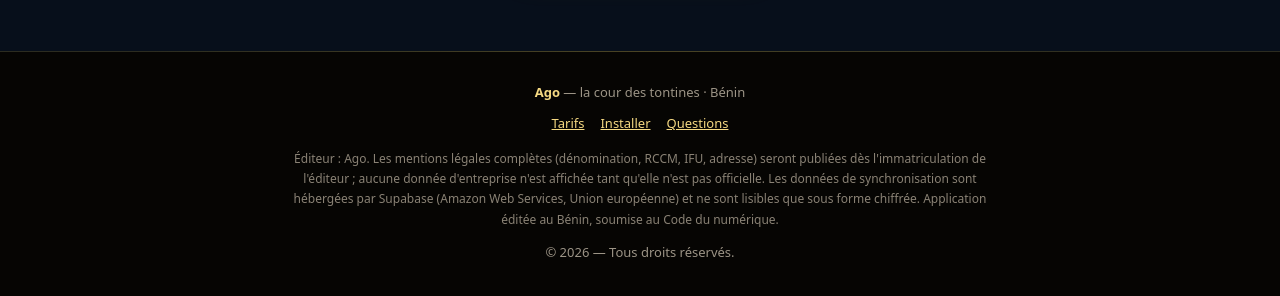
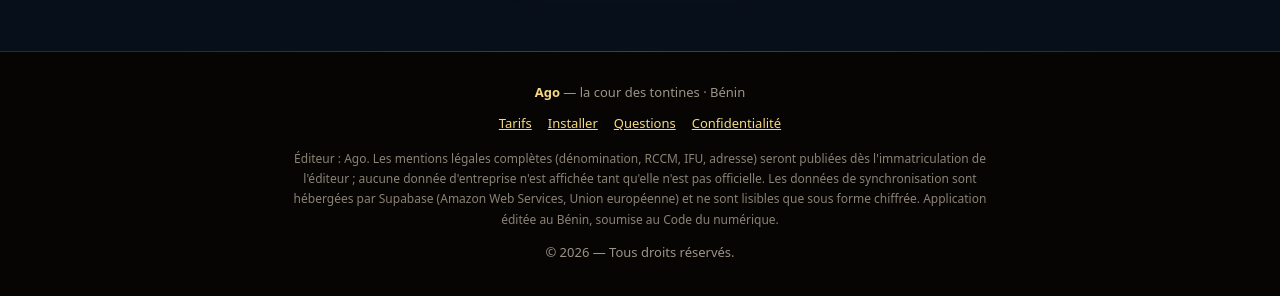
Before and after one commit to daviekue-png/tontine-d-or, a plain HTML site: page docs/index.html in a window 1280 px wide. Shown: the part 3924-4220 px from the top of the page. Drawn offline with Linux system fonts and the light colour scheme.

Commit message:
Page vitrine 2.1.1

```diff
--- a/docs/index.html
+++ b/docs/index.html
@@ -416,6 +416,7 @@
     <a href="#tarifs">Tarifs</a>
     <a href="#installer">Installer</a>
     <a href="#questions">Questions</a>
+    <a href="confidentialite.html">Confidentialité</a>
   </p>
   <p class="legal">
     Éditeur : Ago. Les mentions légales complètes (dénomination, RCCM, IFU,
```
